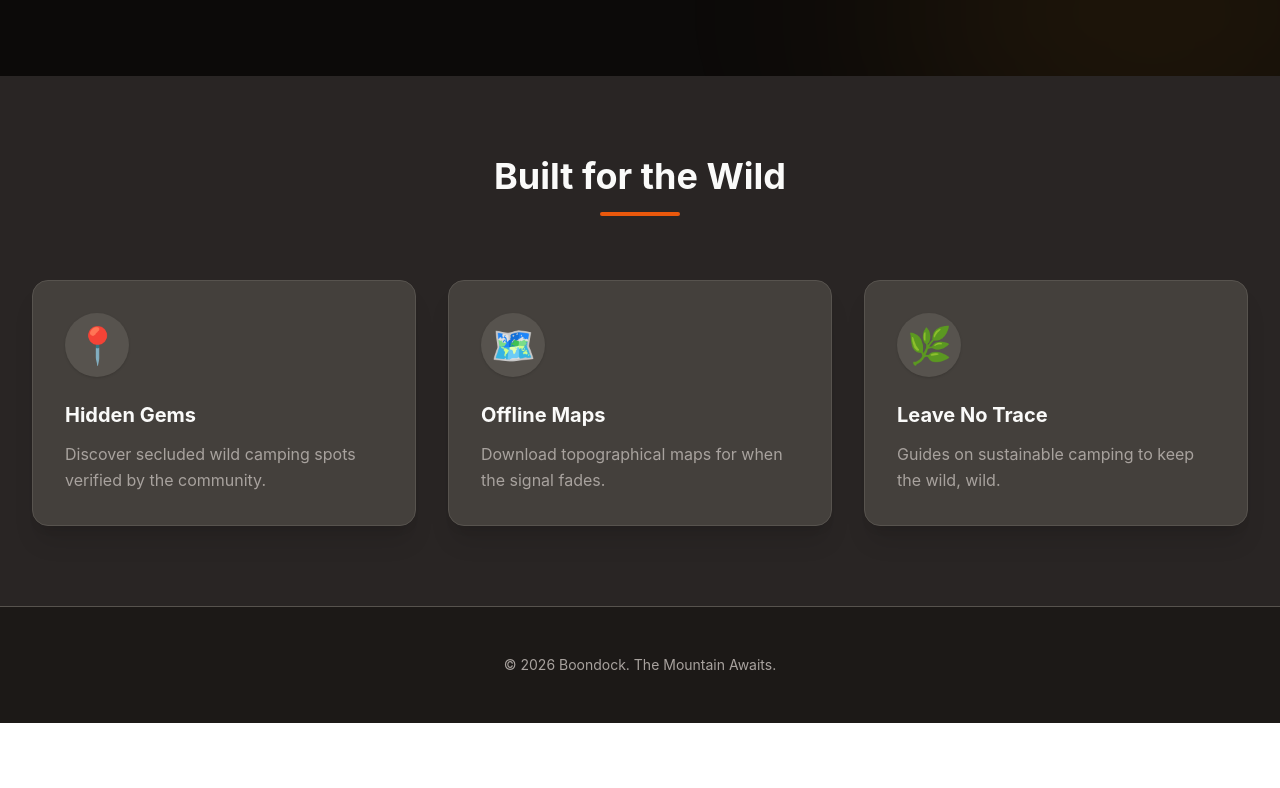
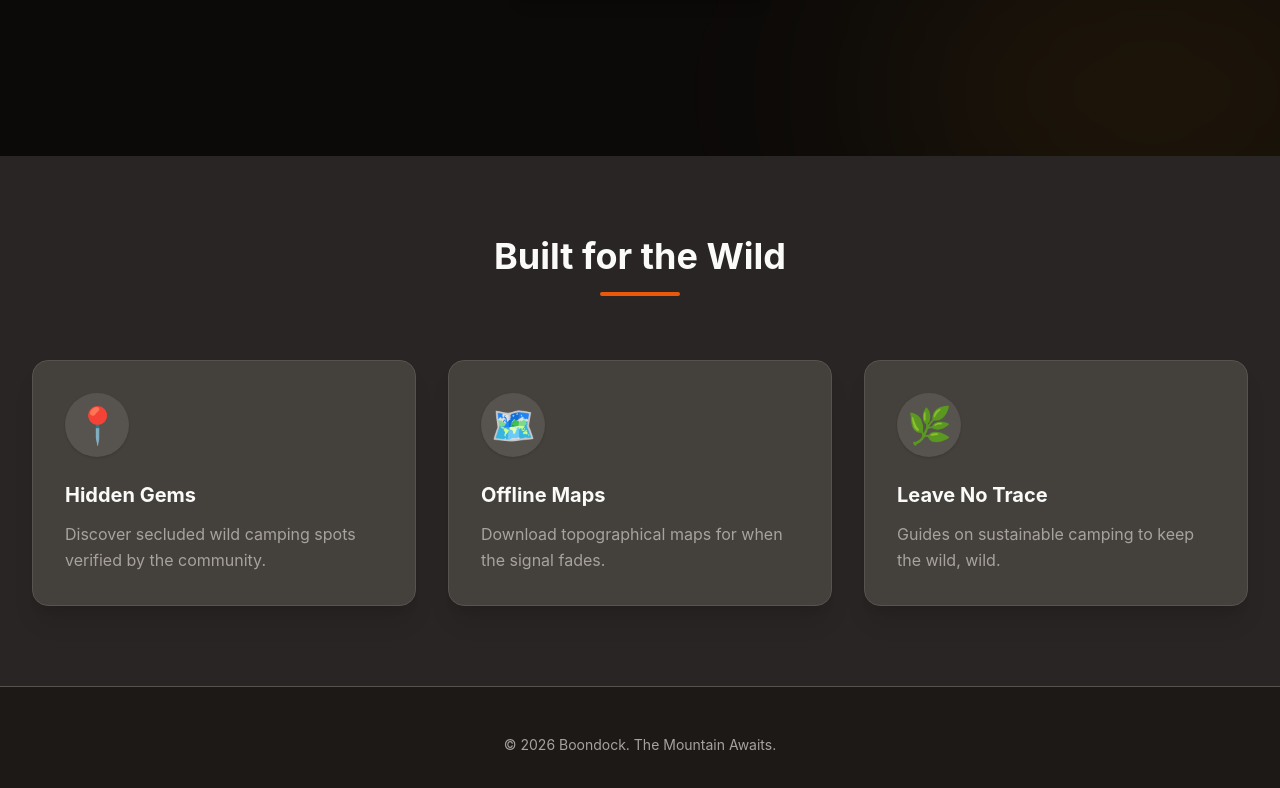
Before and after one commit to CallumLewisGH/Boondock-Web, a Vue app: page /home in a window 1280 px wide. Shown: the part 564-1352 px from the top of the page. Before the commit the page ends 1287 px from the top, so only its background shows below. Built offline with nearby package versions, Linux system fonts and the light colour scheme.

Commit message:
minor fixes

```diff
--- a/src/layouts/AppLayout.vue
+++ b/src/layouts/AppLayout.vue
@@ -1,10 +1,9 @@
 <template>
-  <div class="h-screen flex flex-col overflow-hidden">
-    <Header/>
-
-    <div class="flex-1 relative">
+  <div class="h-screen flex flex-col">
+    <Header />
+    <main class="flex-1 overflow-y-auto pt-16">
       <router-view />
-    </div>
+    </main>
   </div>
 </template>
 
--- a/src/layouts/LandingLayout.vue
+++ b/src/layouts/LandingLayout.vue
@@ -1,16 +1,14 @@
 <template>
-  <div class="min-h-screen transition-colors duration-300 font-sans"
+  <div class="min-h-screen flex flex-col transition-colors duration-300 font-sans"
        :style="{ backgroundColor: 'var(--bg-color)', color: 'var(--text-color)' }">
 
-    <!-- Header -->
-    <LandingHeader :active-page="activePage" />
+    <LandingHeader :active-page="activePage" class="flex-shrink-0" />
 
-    <!-- Main Content -->
-    <div class="flex-1 relative">
+    <main class="flex-1 pt-20">
       <router-view />
-    </div>
-    <!-- Simple Footer (keep it minimal but elegant) -->
-    <footer class="py-12 border-t"
+    </main>
+
+    <footer class="py-12 border-t flex-shrink-0"
             :style="{
               backgroundColor: 'var(--bg-color)',
               borderColor: 'var(--border)'
@@ -28,7 +26,7 @@
 <script setup lang="ts">
 import LandingHeader from '@/components/Landing/LandingHeader.vue'
 
-const props = defineProps({
+defineProps({
   activePage: {
     type: String,
     default: ''
```
